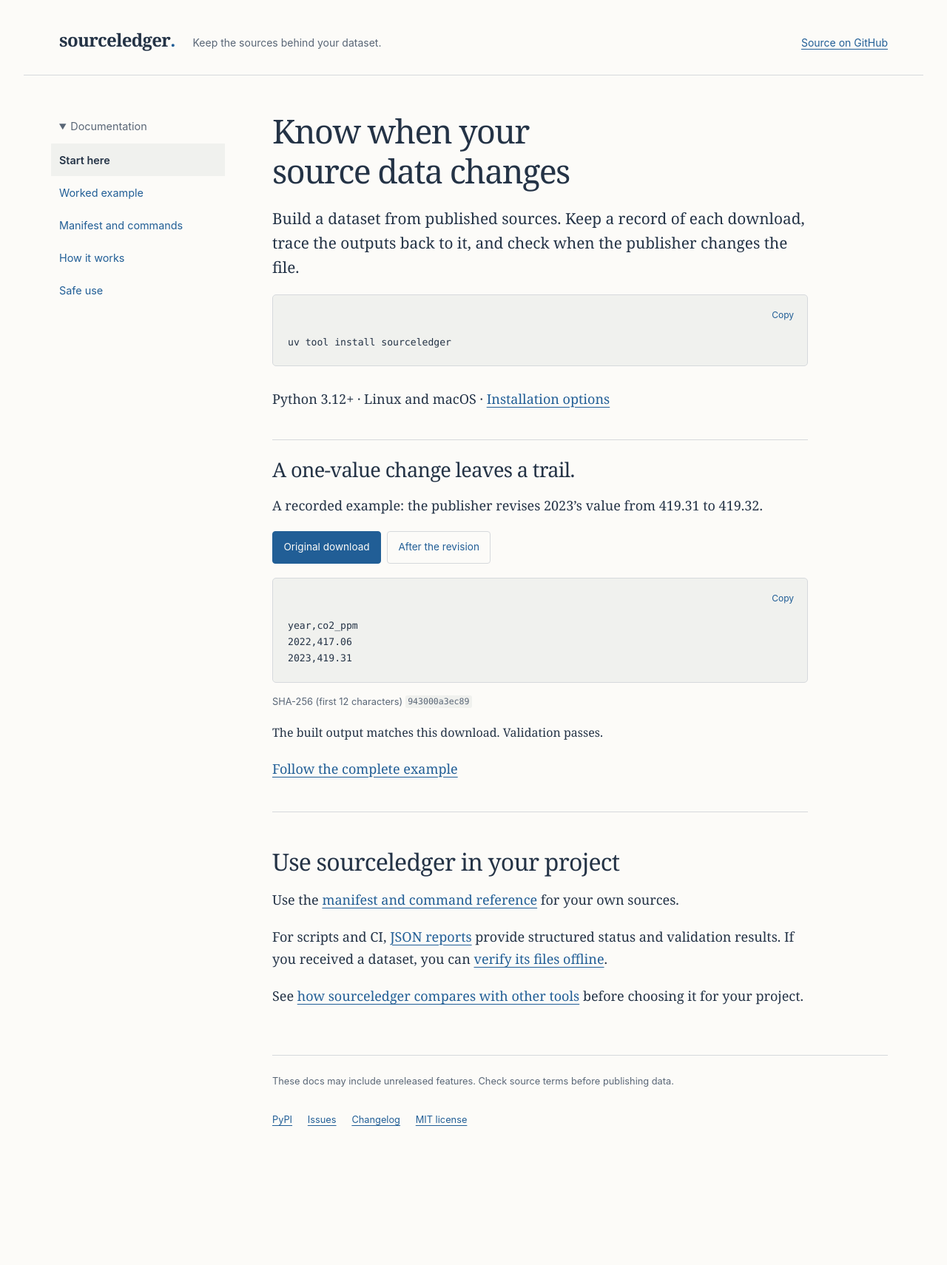
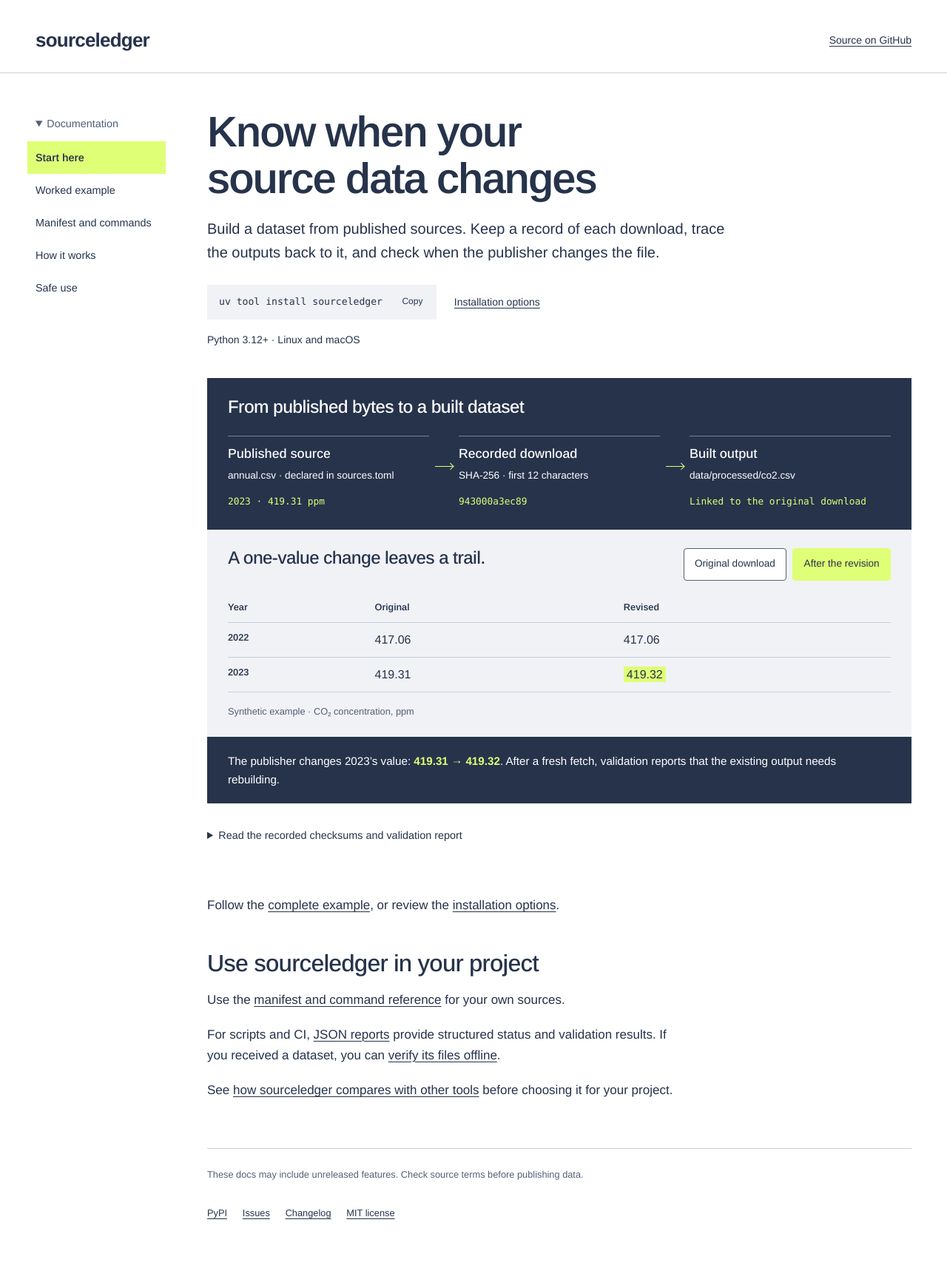
Before and after one commit to simonvanlierde/sourceledger, a Jekyll site: the page built from docs/index.md, in a window 1280 px wide. Shown: the whole page at 74% size. Built offline with Jekyll 4.4.1, drawn with Linux system fonts in a browser that asks for light colours; before the commit the page ends 1583 px from its top, so only the background shows below that.

Commit message:
feat(docs): connect provenance and revision examples
Signed-off-by: Simon van Lierde <90462640+simonvanlierde@users.noreply.github.com>

````diff
--- a/docs/_config.yml
+++ b/docs/_config.yml
@@ -23,6 +23,3 @@
     path: /architecture.html
   - title: Safe use
     path: /secure-use.html
-exclude:
-  - DESIGN.md
-  - PRODUCT.md
--- /dev/null
+++ b/docs/_includes/home-install.html
@@ -0,0 +1,5 @@
+<div class="home-install">
+  <pre><code>uv tool install sourceledger</code></pre>
+  <a href="https://github.com/simonvanlierde/sourceledger#install">Installation options</a>
+</div>
+<p class="home-requirements">Python 3.12+ · Linux and macOS</p>
--- a/docs/_includes/revision-example.html
+++ b/docs/_includes/revision-example.html
@@ -1,23 +1,33 @@
-<section class="revision-example" data-revision-example aria-labelledby="revision-title">
-  <h2 id="revision-title">A one-value change leaves a trail.</h2>
-  <p>A recorded example: the publisher revises 2023’s value from 419.31 to 419.32.</p>
+<section class="revision-example" data-revision-example aria-label="A publisher revision and its provenance">
+  <div class="provenance-flow" aria-labelledby="provenance-title">
+    <h2 id="provenance-title">From published bytes to a built dataset</h2>
+    <ol aria-label="Original dataset provenance">
+      <li><h3>Published source</h3><p>annual.csv · declared in sources.toml</p><code>2023 · 419.31 ppm</code></li>
+      <li><h3>Recorded download</h3><p>SHA-256 · first 12 characters</p><code>{{ site.data.revision.before_sha256 | slice: 0, 12 }}</code></li>
+      <li><h3>Built output</h3><p>data/processed/co2.csv</p><code>Linked to the original download</code></li>
+    </ol>
+  </div>
+  <div class="revision-comparison">
+    <div class="revision-heading">
+      <h2>A one-value change leaves a trail.</h2>
       <div class="revision-controls" hidden>
-    <button type="button" data-version="before" aria-controls="version-before" aria-pressed="true">Original download</button>
-    <button type="button" data-version="after" aria-controls="version-after" aria-pressed="false">After the revision</button>
+        <button type="button" data-version="before" aria-controls="version-before" aria-pressed="false">Original download</button>
+        <button type="button" data-version="after" aria-controls="version-after" aria-pressed="true">After the revision</button>
+      </div>
     </div>
     <div id="version-before" data-version-panel="before">
-    <pre><code>{{ site.data.revision.before | escape }}</code></pre>
-    <p class="revision-hash">SHA-256 (first 12 characters) <code>{{ site.data.revision.before_sha256 | slice: 0, 12 }}</code></p>
-    <p class="revision-result">The built output matches this download. Validation passes.</p>
+      {% include revision-table.html revised=false %}
+      <p class="revision-result">The built output matches the original download. <strong>Validation passes.</strong></p>
     </div>
     <div id="version-after" data-version-panel="after">
-    <pre><code>{{ site.data.revision.after | escape | replace: '419.32', '<mark>419.32</mark>' }}</code></pre>
-    <p class="revision-hash">SHA-256 (first 12 characters) <code>{{ site.data.revision.after_sha256 | slice: 0, 12 }}</code></p>
-    <p class="revision-result">2023’s value changed: <strong>419.31 → 419.32</strong>. The changed bytes have a new checksum. After a fresh fetch, validation reports that the existing output needs rebuilding.</p>
+      {% include revision-table.html revised=true %}
+      <p class="revision-result">The publisher changes 2023’s value: <strong>419.31 → 419.32</strong>. After a fresh fetch, validation reports that the existing output needs rebuilding.</p>
+    </div>
+  </div>
   <details>
-      <summary>Read the validation report</summary>
+    <summary>Read the recorded checksums and validation report</summary>
+    <p>Original SHA-256: <code>{{ site.data.revision.before_sha256 }}</code></p>
+    <p>Revised SHA-256: <code>{{ site.data.revision.after_sha256 }}</code></p>
     <pre><code>{{ site.data.revision.problem | escape }}</code></pre>
   </details>
-  </div>
-  <p><a href="{{ '/getting-started.html' | relative_url }}">Follow the complete example</a></p>
 </section>
--- /dev/null
+++ b/docs/_includes/revision-table.html
@@ -0,0 +1,19 @@
+{% assign original_rows = site.data.revision.before | newline_to_br | split: '<br />' %}
+{% if include.revised %}
+  {% assign fetched_rows = site.data.revision.after | newline_to_br | split: '<br />' %}
+{% else %}
+  {% assign fetched_rows = original_rows %}
+{% endif %}
+<table>
+  <caption>Synthetic example · CO₂ concentration, ppm</caption>
+  <thead><tr><th scope="col">Year</th><th scope="col">Original</th><th scope="col">{% if include.revised %}Revised{% else %}Fetched{% endif %}</th></tr></thead>
+  <tbody>
+    {% for line in original_rows offset:1 %}
+      {% assign original = line | strip | split: ',' %}
+      {% assign fetched = fetched_rows[forloop.index] | strip | split: ',' %}
+      {% if original.size == 2 %}
+        <tr><th scope="row">{{ original[0] | escape }}</th><td>{{ original[1] | escape }}</td><td>{% if original[1] != fetched[1] %}<mark>{{ fetched[1] | escape }}</mark>{% else %}{{ fetched[1] | escape }}{% endif %}</td></tr>
+      {% endif %}
+    {% endfor %}
+  </tbody>
+</table>
--- a/docs/_layouts/default.html
+++ b/docs/_layouts/default.html
@@ -8,11 +8,10 @@
     <link rel="stylesheet" href="{{ '/assets/site.css' | relative_url }}">
     <script src="{{ '/assets/site.js' | relative_url }}" defer></script>
   </head>
-  <body>
+  <body{% if page.home %} class="home"{% endif %}>
     <a class="skip-link" href="#main">Skip to content</a>
     <header class="site-header">
-      <a class="wordmark" href="{{ '/' | relative_url }}">sourceledger<span aria-hidden="true">.</span></a>
-      <p>Keep the sources behind your dataset.</p>
+      <a class="wordmark" href="{{ '/' | relative_url }}">sourceledger</a>
       <a class="source-link" href="https://github.com/simonvanlierde/sourceledger">Source on GitHub</a>
     </header>
     <div class="reading-layout">
--- a/docs/assets/site.css
+++ b/docs/assets/site.css
@@ -1,26 +1,34 @@
+@font-face {
+  font-family: Arimo;
+  src: url("fonts/arimo.woff2") format("woff2");
+  font-style: normal;
+  font-weight: 400 700;
+  font-display: swap;
+}
 :root {
   color-scheme: light dark;
-  --paper: #fcfbf8;
-  --ink: #243346;
-  --muted: #596676;
-  --link: #215e96;
-  --rule: #d6d9dc;
-  --code: #f0f1ee;
-  --focus: #185f9c;
-  --selection: #d4e5f3;
-  --sans: -apple-system, BlinkMacSystemFont, "Segoe UI", sans-serif;
+  --paper: #ffffff;
+  --ink: #26334b;
+  --muted: #526078;
+  --link: #26334b;
+  --rule: #c9cfd8;
+  --code: #f0f2f6;
+  --focus: #587723;
+  --selection: #dfff76;
+  --panel: #26334b;
+  --accent: #dfff76;
+  --sans: Arimo, Helvetica, Arial, sans-serif;
   --mono: ui-monospace, "Cascadia Code", Menlo, Consolas, monospace;
 }
 @media (prefers-color-scheme: dark) {
   :root {
-    --paper: #17212b;
+    --paper: #171f30;
     --ink: #e1e6eb;
     --muted: #b0bdc9;
-    --link: #99c7ed;
+    --link: #dfff76;
     --rule: #3d4c5a;
-    --code: #1e2c38;
-    --focus: #a5d3f7;
-    --selection: #2a526f;
+    --code: #25314a;
+    --focus: #dfff76;
   }
 }
 * {
@@ -34,14 +42,11 @@
   margin: 0;
   background: var(--paper);
   color: var(--ink);
-  font:
-    1.125rem / 1.7 Georgia,
-    "Times New Roman",
-    serif;
+  font: 1.0625rem / 1.65 var(--sans);
   -webkit-text-size-adjust: 100%;
 }
 ::selection {
-  color: var(--ink);
+  color: #26334b;
   background: var(--selection);
 }
 a {
@@ -66,12 +71,12 @@
   cursor: pointer;
 }
 .site-header {
-  max-width: 76rem;
+  max-width: 85rem;
   margin: auto;
   padding: 2rem 3rem 1.4rem;
   border-bottom: 1px solid var(--rule);
   display: flex;
-  align-items: baseline;
+  align-items: center;
   gap: 1.5rem;
 }
 .wordmark {
@@ -80,17 +85,9 @@
   min-height: 44px;
   color: var(--ink);
   font-weight: bold;
-  font-size: 1.5rem;
+  font-size: 1.625rem;
   letter-spacing: -0.03em;
   text-decoration: none;
-}
-.wordmark span {
-  color: var(--link);
-}
-.site-header p {
-  margin: 0;
-  color: var(--muted);
-  font: 0.875rem / 1.5 var(--sans);
 }
 .source-link {
   display: inline-flex;
@@ -101,9 +98,9 @@
 }
 .reading-layout {
   display: grid;
-  grid-template-columns: 14rem minmax(0, 1fr);
-  gap: 4rem;
-  max-width: 76rem;
+  grid-template-columns: 11rem minmax(0, 1fr);
+  gap: 3.5rem;
+  max-width: 85rem;
   margin: auto;
   padding: 3rem;
 }
@@ -132,13 +129,13 @@
   margin-left: -0.7rem;
   text-decoration: none;
 }
-.site-navigation a:hover,
-.site-navigation a[aria-current] {
+.site-navigation a:hover {
   background: var(--code);
 }
 .site-navigation a[aria-current] {
-  color: var(--ink);
+  color: #26334b;
   font-weight: 600;
+  background: var(--accent);
 }
 main {
   min-width: 0;
@@ -151,13 +148,14 @@
 h2,
 h3,
 h4 {
-  font-weight: normal;
+  font-weight: 500;
   line-height: 1.2;
   text-wrap: balance;
 }
 h1 {
   margin: 0 0 1.3rem;
-  font-size: 2.8rem;
+  font-size: 2.75rem;
+  font-weight: 600;
   letter-spacing: -0.035em;
 }
 h2 {
@@ -194,9 +192,8 @@
   border-radius: 3px;
 }
 pre {
-  position: relative;
   margin: 1.2rem 0 1.8rem;
-  padding: 1.25rem;
+  padding: 0.75rem 1rem;
   overflow: auto;
   background: var(--code);
   border: 1px solid var(--rule);
@@ -206,18 +203,25 @@
   tab-size: 2;
 }
 pre:has(.code-copy) {
-  padding-top: 3.3rem;
+  display: grid;
+  grid-template-columns: minmax(0, 1fr) auto;
+  column-gap: 1rem;
+  align-items: start;
+}
+pre:has(.code-copy) code {
+  overflow: auto;
 }
 pre code {
+  display: block;
+  min-width: 0;
+  scrollbar-width: thin;
   padding: 0;
   background: none;
   font: inherit;
   border-radius: 0;
 }
 .code-copy {
-  position: absolute;
-  top: 0.3rem;
-  right: 0.5rem;
+  margin: -0.7rem -0.5rem -0.7rem 0;
   min-height: 44px;
   padding: 0.3rem 0.65rem;
   border: 0;
@@ -311,9 +315,6 @@
     gap: 1rem;
     flex-wrap: wrap;
   }
-  .site-header p {
-    display: none;
-  }
   .reading-layout {
     display: block;
     padding: 0 1.5rem 2rem;
@@ -327,11 +328,6 @@
   }
   .site-navigation summary {
     padding: 1rem 0;
-  }
-  .nav-group {
-    margin: 1rem 0 0.25rem;
-    color: var(--muted);
-    font-weight: 600;
   }
   .site-navigation nav {
     padding-bottom: 1rem;
@@ -350,22 +346,125 @@
   }
 }
 
+.home article {
+  max-width: none;
+}
+.home h1 {
+  max-width: 50rem;
+  font-size: 3.625rem;
+  line-height: 1.08;
+}
+.home article > p:first-of-type {
+  max-width: 65ch;
+  font-size: 1.25rem;
+}
+.home article > p,
+.home article > h2 {
+  max-width: 68ch;
+}
+.home-install {
+  display: flex;
+  flex-wrap: wrap;
+  align-items: center;
+  gap: 1rem 1.5rem;
+  margin: 1.75rem 0 1rem;
+}
+.home-install pre {
+  min-width: 0;
+  max-width: 100%;
+  margin: 0;
+  border: 0;
+  border-radius: 0;
+}
+.home-install a,
+.home-requirements {
+  font-size: 0.875rem;
+}
+.revision-heading {
+  display: flex;
+  align-items: center;
+  justify-content: space-between;
+  flex-wrap: wrap;
+  gap: 1rem;
+  margin-bottom: 1rem;
+}
+.revision-heading .revision-controls {
+  margin: 0;
+}
 .revision-example {
   margin: 2.5rem 0 3rem;
-  padding: 1.5rem 0;
-  border-top: 1px solid var(--rule);
-  border-bottom: 1px solid var(--rule);
 }
-.revision-example h2 {
-  margin-top: 0;
-  font-size: 1.7rem;
+.provenance-flow {
+  background: var(--panel);
+  color: white;
+  padding: 1.6rem 1.75rem;
+}
+.provenance-flow h2 {
+  font-size: 1.5rem;
+  margin: 0 0 1.5rem;
+}
+.provenance-flow ol {
+  display: grid;
+  grid-template-columns: repeat(3, minmax(0, 1fr));
+  gap: 2.5rem;
+  list-style: none;
+  margin: 0;
+  padding: 0;
+}
+.provenance-flow li {
+  position: relative;
+  margin: 0;
+  padding: 0.8rem 0 0;
+  border-top: 1px solid #718198;
+}
+.provenance-flow li:not(:last-child)::after {
+  content: "";
+  position: absolute;
+  width: 1.5rem;
+  right: -2rem;
+  top: 2.5rem;
+  border-top: 1px solid var(--accent);
+}
+.provenance-flow li:not(:last-child)::before {
+  content: "";
+  position: absolute;
+  width: 0.4rem;
+  height: 0.4rem;
+  right: -2rem;
+  top: 2.3rem;
+  border-top: 1px solid var(--accent);
+  border-right: 1px solid var(--accent);
+  transform: rotate(45deg);
+}
+.provenance-flow h3 {
+  color: white;
+  font-size: 1.1rem;
+  margin: 0 0 0.5rem;
+}
+.provenance-flow p {
+  font-size: 0.85rem;
+  margin-bottom: 0.5rem;
+}
+.provenance-flow code {
+  color: var(--accent);
+  background: none;
+  padding: 0;
+  font-size: 0.8rem;
+}
+.revision-comparison {
+  background: var(--code);
+  padding: 1.5rem 1.75rem;
+}
+.revision-comparison h2 {
+  margin: 0 0 1rem;
+  font-size: 1.5rem;
 }
 .revision-controls {
+  display: flex;
   flex-wrap: wrap;
-  display: flex;
   gap: 0.5rem;
   margin-bottom: 1rem;
-  font: 0.85rem / 1.4 var(--sans);
+  font-size: 0.85rem;
 }
 .revision-controls[hidden] {
   display: none;
@@ -373,34 +472,55 @@
 .revision-controls button {
   min-height: 44px;
   padding: 0.5rem 0.9rem;
-  border: 1px solid var(--rule);
+  border: 1px solid var(--muted);
   border-radius: 4px;
   background: var(--paper);
-  color: var(--link);
+  color: var(--ink);
 }
 .revision-controls button[aria-pressed="true"] {
-  background: var(--link);
-  color: var(--paper);
-  border-color: var(--link);
+  background: var(--accent);
+  color: #26334b;
+  border-color: var(--accent);
 }
 .revision-controls button:hover {
   text-decoration: underline;
   text-underline-offset: 0.2em;
 }
-.revision-example pre {
-  margin-bottom: 1rem;
+.revision-example .table-scroll {
+  margin: 0;
 }
-.revision-hash {
-  font: 0.8rem / 1.5 var(--sans);
+.revision-example table {
+  min-width: 0;
+}
+.revision-example th,
+.revision-example td {
+  min-width: 0;
+  padding-top: 0.625rem;
+  padding-bottom: 0.625rem;
+}
+.revision-example caption {
+  caption-side: bottom;
+  text-align: left;
+  font-size: 0.8rem;
   color: var(--muted);
-}
-.revision-hash code {
-  font-size: 0.9em;
+  padding-top: 1rem;
 }
 .revision-result {
-  font-size: 1rem;
+  max-width: none;
+  margin: 1.5rem -1.75rem -1.5rem;
+  padding: 1.25rem 1.75rem;
+  background: var(--panel);
+  color: white;
+  font-size: 0.95rem;
+}
+.revision-result strong {
+  color: var(--accent);
+}
+.revision-example > p {
+  margin: 1.2rem 0 0;
 }
 .revision-example details {
+  margin-top: 2rem;
   font-size: 0.9rem;
 }
 .revision-example summary {
@@ -408,8 +528,49 @@
   cursor: pointer;
   color: var(--link);
 }
+mark {
+  background: var(--accent);
+  color: #26334b;
+  padding: 0.1em 0.25em;
+}
+@media (max-width: 43.75rem) {
+  .home h1 {
+    font-size: 2.5625rem;
+  }
+  .home article > p:first-of-type {
+    font-size: 1.125rem;
+  }
+  .provenance-flow {
+    padding: 1.5rem;
+  }
+  .provenance-flow ol {
+    grid-template-columns: 1fr;
+    gap: 2rem;
+  }
+  .provenance-flow li:not(:last-child)::after {
+    width: 1.1rem;
+    right: calc(50% - 0.55rem);
+    top: auto;
+    bottom: -1.25rem;
+    transform: rotate(90deg);
+  }
+  .provenance-flow li:not(:last-child)::before {
+    right: calc(50% - 0.2rem);
+    top: auto;
+    bottom: -1.8rem;
+    transform: rotate(135deg);
+  }
+  .revision-comparison {
+    padding: 1.5rem;
+  }
+  .revision-result {
+    margin: 1.5rem -1.5rem -1.5rem;
+    padding: 1.25rem 1.5rem;
+  }
+}
 
-mark {
-  background: var(--selection);
-  color: var(--ink);
+@media (forced-colors: active) {
+  .revision-controls button[aria-pressed="true"] {
+    font-weight: 700;
+  }
 }
--- a/docs/assets/site.js
+++ b/docs/assets/site.js
@@ -10,6 +10,7 @@
 let statusTimer;
 for (const pre of document.querySelectorAll("pre")) {
   const code = pre.querySelector("code");
+  if (code) code.tabIndex = 0;
   if (!code || !navigator.clipboard || code.classList.contains("language-console")) continue;
   const button = document.createElement("button");
   button.type = "button";
@@ -44,5 +45,5 @@
   };
   controls.hidden = false;
   for (const button of buttons) button.addEventListener("click", () => selectVersion(button.dataset.version));
-  selectVersion("before");
+  selectVersion("after");
 }
--- a/docs/index.md
+++ b/docs/index.md
@@ -8,13 +9,12 @@
 Build a dataset from published sources. Keep a record of each download, trace the outputs back to it,
 and check when the publisher changes the file.
 
-```sh
-uv tool install sourceledger
-```
-
-Python 3.12+ · Linux and macOS · [Installation options](https://github.com/simonvanlierde/sourceledger#install)
+{% include home-install.html %}
 
 {% include revision-example.html %}
+
+Follow the [complete example](getting-started.md), or review the
+[installation options](https://github.com/simonvanlierde/sourceledger#install).
 
 ## Use sourceledger in your project
 
````
Also changed, not shown: other parts of docs/index.md (+1 -0 lines), DESIGN.md (added, +146 -0 lines), PRODUCT.md (added, +29 -0 lines), docs/assets/fonts/OFL.txt (added, +93 -0 lines), docs/assets/fonts/README.md (added, +9 -0 lines), CHANGELOG.md, docs/assets/fonts/arimo.woff2 (added). Lines whose indentation alone changed are shown as unchanged.
